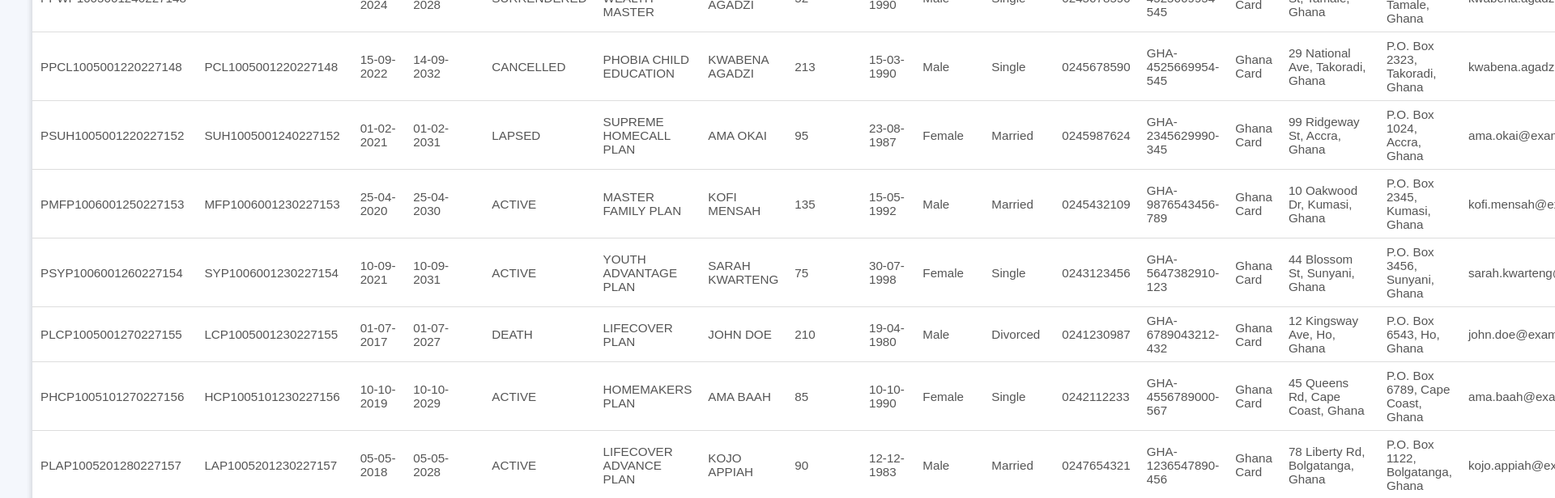
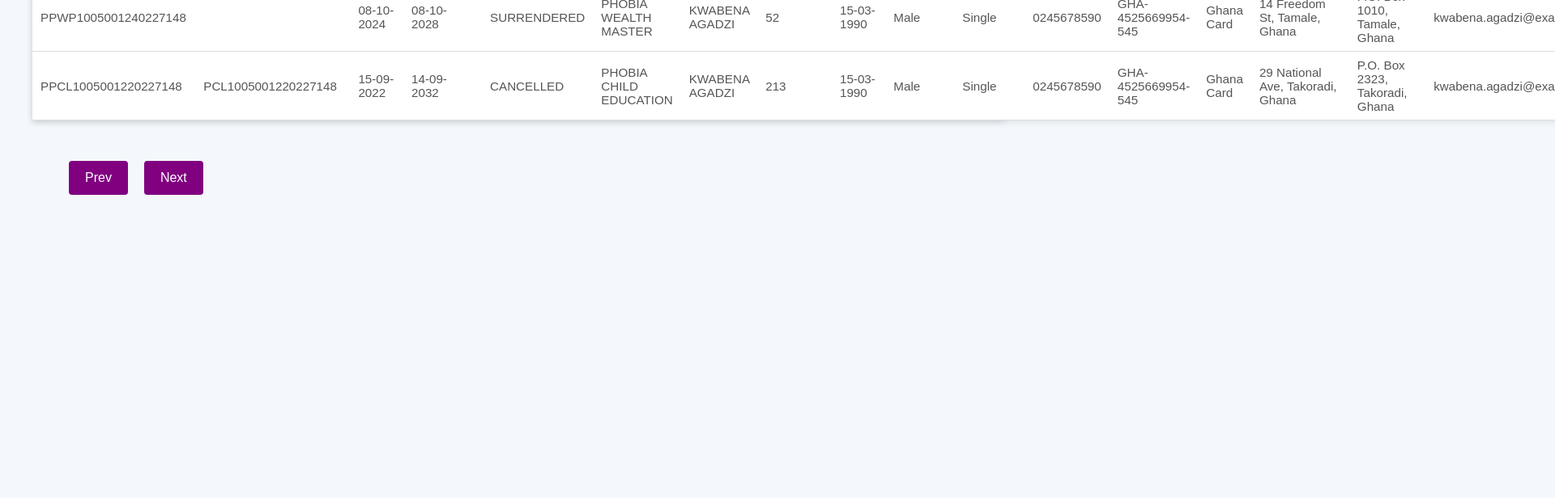
Before and after one commit to hayilha/React-practice, a React (Create React App) app: page /landing in a window 1280 px wide. Shown: the part 700-1316 px from the top of the page at 81% size, 1920 px wide, since content can reach past the window. After the commit the page ends 981 px from the top, so only its background shows below. Built offline with nearby package versions, Linux system fonts and the light colour scheme.

Commit message:
improved landing page and last day at starlife!

```diff
--- a/src/App.js
+++ b/src/App.js
@@ -26,7 +26,7 @@ import Landing from './components/Landing';
 //import Update from './components/Update';
 //import Tic from './components/Tic';
 //import Statein from './components/Statein';
-import {data} from './components/Policy_data.js'
+
 const App =() =>{
 
   return <div>
--- a/src/components/Lan.css
+++ b/src/components/Lan.css
@@ -94,3 +94,12 @@ margin :10px 30px;
 text-decoration: none;
 margin-left:40px
 }
+.pagination{
+ max-width:120px;
+ margin-left:25px;
+ display:flex;
+
+ padding:20px;
+ gap:20px;
+ width:100px
+}
--- a/src/components/Landing.jsx
+++ b/src/components/Landing.jsx
@@ -1,75 +1,109 @@
 import React, { useEffect, useState } from 'react';
-import './Lan.css'
-import {data} from './Policy_data.js'
+import './Lan.css';
+import { data } from '../data/Policy_data.json';
+
 const Landing = () => {
+    const [first, setFirst] = useState("");
+    const [search, setSearch] = useState("");
+    const [currentPage, setCurrentPage] = useState(1);
 
-    const [first, setFirst] = useState("");
-    const[search,setSearch]=useState("")
-    const[select,setSelect]=useState(null)
+    const recordsPerPage = 5;
 
-    function dance(event){
-        setSearch(event.target.value)
+
+    // function filterData(dataList, query) {
+    //     if (!query) {
+    //         return dataList;
+    //     }
+    //     return dataList.filter(item => {
+    //         return Object.values(item).some(value => value.toString().toLowerCase().includes(query.toLowerCase()));
+    //     });
+    // }
+
+
+
+
+// Filter data based on search query
+function filterData(dataList, query) {
+    if (!query) {
+        return dataList;  // Return all data if no search query
+    }
+    return dataList.filter(item => {
+        return Object.values(item).some(value => {
+            // Only attempt to call toString() if the value is not null or undefined
+            if (value && value.toString) {
+                return value.toString().toLowerCase().includes(query.toLowerCase());
+            }
+            return false; // Return false if the value is null/undefined
+        });
+    });
 }
 
-    const filteredData = data.filter(item => {
-
-        const clientMatches = item.CLIENT.toLowerCase().includes(search.toLowerCase());
 
 
-        return clientMatches;
-    });
 
-   const handleChange=(event)=>{
-setSelect(event.target.value)
+
+    const filteredData = filterData(data, search);
+
+    const lastIndex = currentPage * recordsPerPage;
+    const firstIndex = lastIndex - recordsPerPage;
+    const records = filteredData.slice(firstIndex, lastIndex);
+
+
+    const npage = Math.ceil(filteredData.length / recordsPerPage);
+
+
+    function handleSearch(event) {
+        setSearch(event.target.value);
     }
 
-   function filterData(dataList,selected,query){
-let filteredData=dataList
-if(query){
-    filterData=filteredData.filter(item=> item.CLIENT.toLowerCase().includes(query.toLowerCase()))
+    function prePage() {
+        if (currentPage !== 1) {
+            setCurrentPage(currentPage - 1);
         }
-if(selected){
-    filterData=filterData.filter(item => item.PRODUCT===selected||item.STATUS===selected)
     }
-return filteredData;
+
+    function nextPage() {
+        if (currentPage !== npage) {
+            setCurrentPage(currentPage + 1);
+        } else {
+            setCurrentPage(1);
         }
+    }
+
     useEffect(() => {
-
-
         function apa() {
             const login = localStorage.getItem('currentEmail');
             if (login) {
-
                 const firstName = login.split('@')[0];
                 setFirst(firstName);
             }
         }
-
         apa();
-
     }, []);
 
     return (
         <div className='LandingPage'>
             <div className='space'>
                 <a className='list' href="#home">Home</a>
-            <a className='list'href="#Products">Products</a>
-            <a className='list'href="#Proposal">Proposal Form</a>
-            <a className='list'href="#Customer">Customer Service</a>
-            <a className='list'href="#Compliance">Compliance Form</a>
-            <a className='list'href="#About us">About us</a>
-
+                <a className='list' href="#Products">Products</a>
+                <a className='list' href="#Proposal">Proposal Form</a>
+                <a className='list' href="#Customer">Customer Service</a>
+                <a className='list' href="#Compliance">Compliance Form</a>
+                <a className='list' href="#About us">About us</a>
             </div>
 
             <h2>Welcome, {first ? first : 'Guest'}!</h2>
+
             <div>
                 <input
-                type='text'
-                placeholder="Search by Client..."
+                    type='search'
+                    placeholder="Search by..."
                     value={search}
-                onChange={dance}
-                className='search-input'/>
+                    onChange={handleSearch}
+                    className='search-input'
+                />
             </div>
+
             <div className='data-tab'>
                 <table className="data-tab">
                     <thead>
@@ -95,11 +129,11 @@ return filteredData;
                             <th>POLICY TERM</th>
                             <th>SUM ASSURED</th>
                             <th>PAYMENT FREQUENCY</th>
-
                         </tr>
                     </thead>
                     <tbody>
-                    {data.map((item, index) => (
+                        {filteredData.length > 0 ? (
+                            records.map((item, index) => (
                                 <tr key={index}>
                                     <td>{item.PROPOSAL_NUMBER}</td>
                                     <td>{item.POLICY_NUMBER}</td>
@@ -123,10 +157,33 @@ return filteredData;
                                     <td>{item.Sum_Assured}</td>
                                     <td>{item.Payment_Frequency}</td>
                                 </tr>
-                    ))}
+                            ))
+                        ) : (
+                            <tr>
+                                <td colSpan="20" className='no-results'>No results found</td>
+                            </tr>
+                        )}
                     </tbody>
                 </table>
             </div>
+
+            {filteredData.length > 0 && (
+                <nav>
+                    <div className='pagination'>
+
+                        <section className={`page-item ${currentPage === 1 ? 'disabled' : ''}`}>
+                            <button className='page-link' onClick={prePage}>Prev</button>
+
+
+                        </section>
+
+
+                        <section className={`page-item ${currentPage === npage ? 'disabled' : ''}`}>
+                            <button className='page-link' onClick={nextPage}>Next</button>
+                        </section>
+                    </div>
+                </nav>
+            )}
         </div>
     );
 }
--- a/src/components/Policy_data.js
+++ b/src/data/Policy_data.json
@@ -1,5 +1,5 @@
-export const data=
-     [
+{
+   "data":  [
         {
             "PROPOSAL_NUMBER": "PCLP1006001180227148",
             "POLICY_NUMBER": "CLP1006001180227148",
@@ -415,4 +415,4 @@ export const data=
             "Payment_Frequency": "Monthly"
         }
 
-    ]
+    ]}
```
Lines whose indentation alone changed are shown as unchanged.
